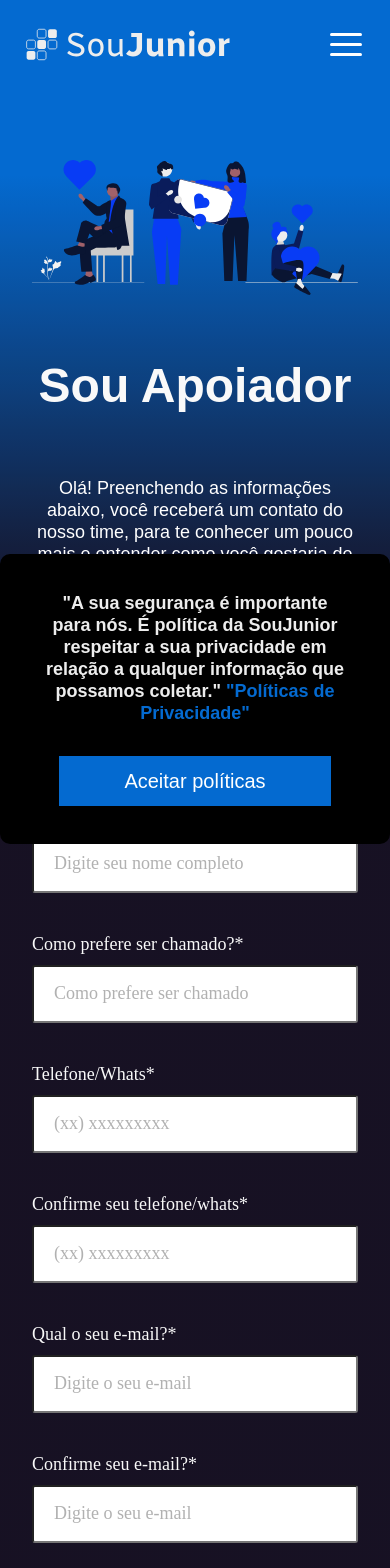
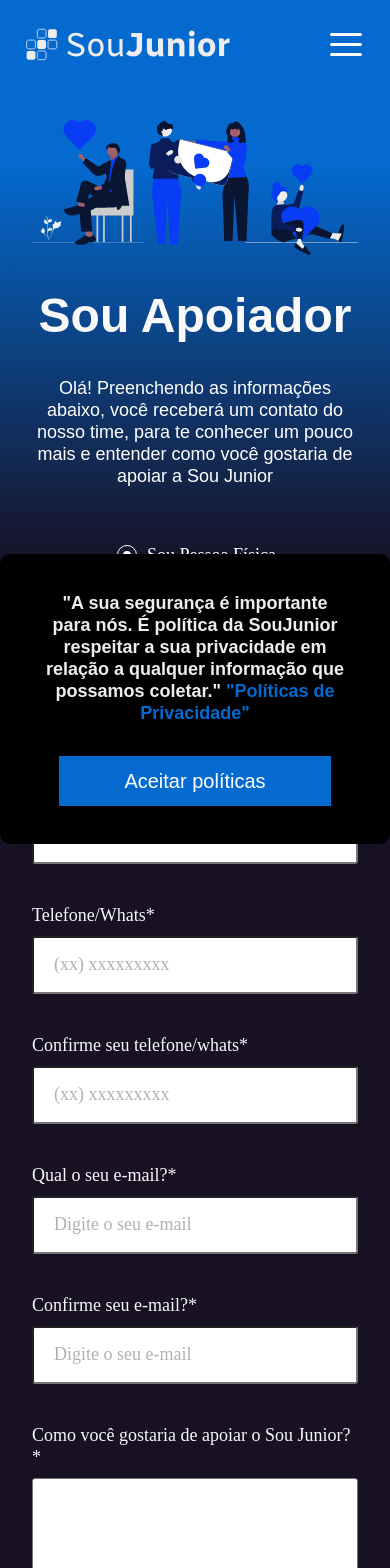
Before and after one commit to SouJunior/site-webapp, a Next.js app: page /apoiar in a window 390 px wide. Shown: the top 1568 px of the page. Built offline with nearby package versions, Linux system fonts and the light colour scheme; a web font is replaced by a local one.

Commit message:
fix: ajustes na page apoiador

```diff
--- a/components/Apoiador/Apoiador.module.css
+++ b/components/Apoiador/Apoiador.module.css
@@ -27,6 +27,7 @@
   font-size: 18px;
   line-height: 22px;
   text-align: center;
+  max-width: 67ch;
 }
 
 .container {
@@ -73,6 +74,19 @@
 }
 
 @media (max-width: 960px) {
+  .ApoiadorSection,
+  .bannerContainer {
+    padding: 3.2rem;
+    gap: 3.2rem;
+  }
+  .ApoiadorSection {
+    padding: 0 3.2rem;
+  }
+
+  .radios {
+    gap: 2.4rem;
+    padding-bottom: 3.2rem;
+  }
   .button {
     width: 100%;
   }
--- a/components/FormOuvidoria/index.jsx
+++ b/components/FormOuvidoria/index.jsx
@@ -157,7 +157,7 @@
                   </div>
                   <div className={styles.options}>
                     <Field as="select" name="assunto" className={styles.select}>
-                      <option label="Seleciona o assunto" value="" disabled>
+                      <option label="Selecione o assunto" value="" disabled>
                         Selecione o assunto
                       </option>
                       <option label="Sugestão" value="Sugestão">
```
